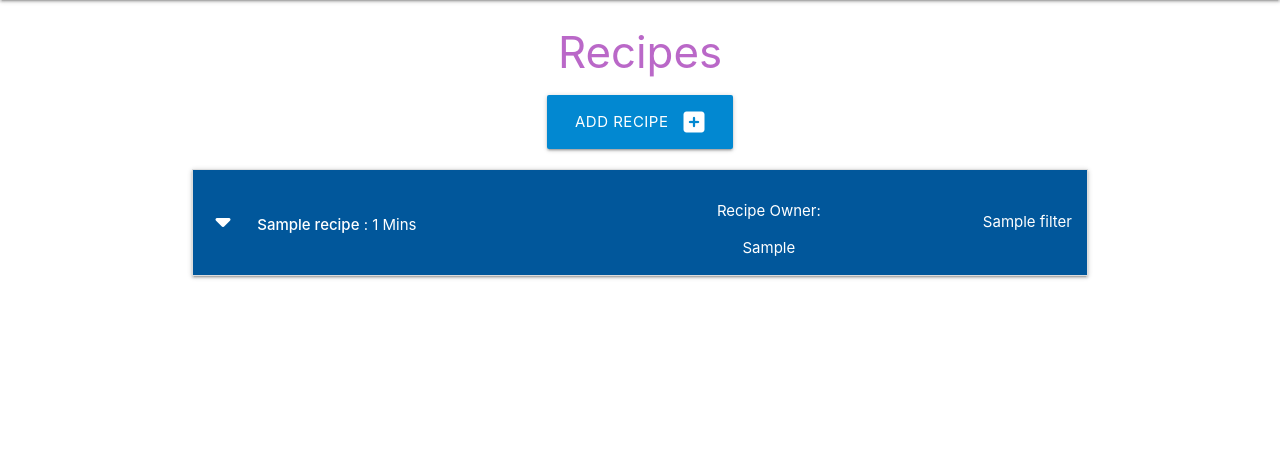
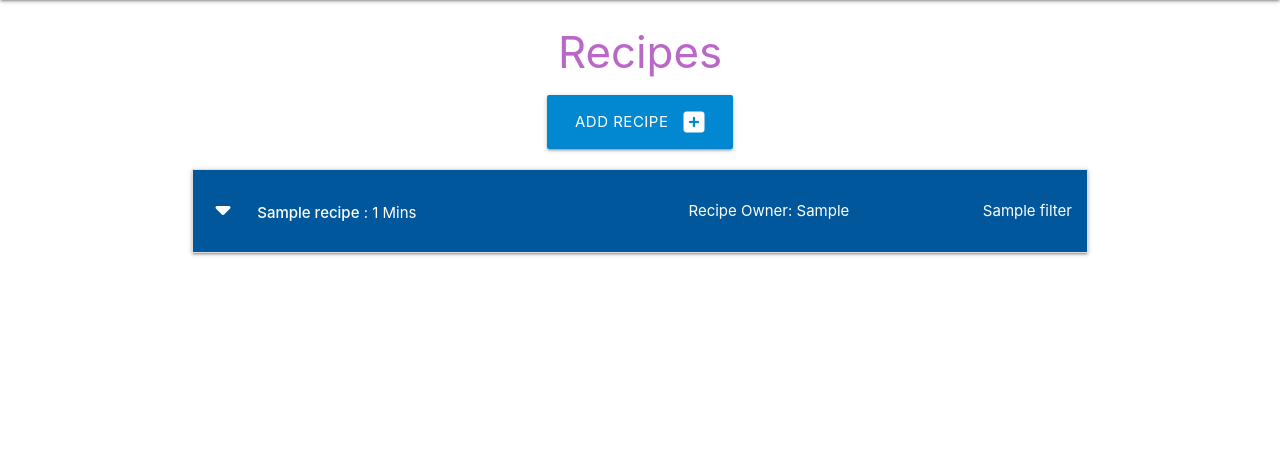
Before and after one commit to SLeighton-dot-com/Recipe-Database, a Flask app: page / in a window 1280 px wide. Shown: the part 64-526 px from the top of the page. Run offline with Flask 3, Linux system fonts and the light colour scheme; tables that the repository leaves empty hold one stand-in row (values such as "Sample post"); some libraries are stand-ins or nearby versions.

Commit message:
recipes.html:Added recipe description and altered <p> tag

```diff
--- a/recipes/templates/recipes.html
+++ b/recipes/templates/recipes.html
@@ -21,7 +21,7 @@
                 <i class="light-blue-text text-lighten-2"></i>
             </div>
             <div class="center-align">
-            <P>Recipe Owner:</P> {{ recipe.recipe_owner }}
+            <P>Recipe Owner: {{ recipe.recipe_owner }}</P>
             </div>
             <div class="right-align">
                 {{ recipe.filter.filter_name }}
@@ -38,6 +38,8 @@
                     <td class="table-2">{{ recipe.cooking_method }}</td>
                 </tr>
             </table>
+                <p class="title">Recipe description</p>
+                <p>{{ recipe.recipe_description }}</p>
                 <a href="{{ url_for('edit_recipe', recipe_id=recipe.id) }}" class="btn green accent-4">Edit</a>
                 <a href="{{ url_for('delete_recipe', recipe_id=recipe.id) }}" class="btn red">Delete</a>
             </p>
```
